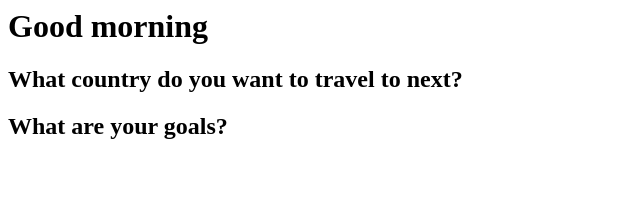
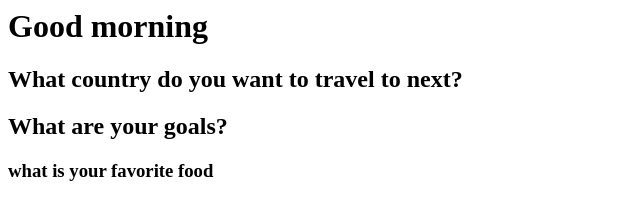
Before and after one commit to Janedoeny/onelove, a plain HTML site: page index.html in a window 1280 px wide. Shown: the whole page, without its empty margins (0-640 px from the left). Drawn offline with Linux system fonts and the light colour scheme.

Commit message:
Update index.html

```diff
--- a/index.html
+++ b/index.html
@@ -1,3 +1,4 @@
 <h1>Good morning</h1>
 <h2>What country do you want to travel to next?</h2>
 <h2>What are your goals?</h2>
+<h3>what is your favorite food <h3>
```
